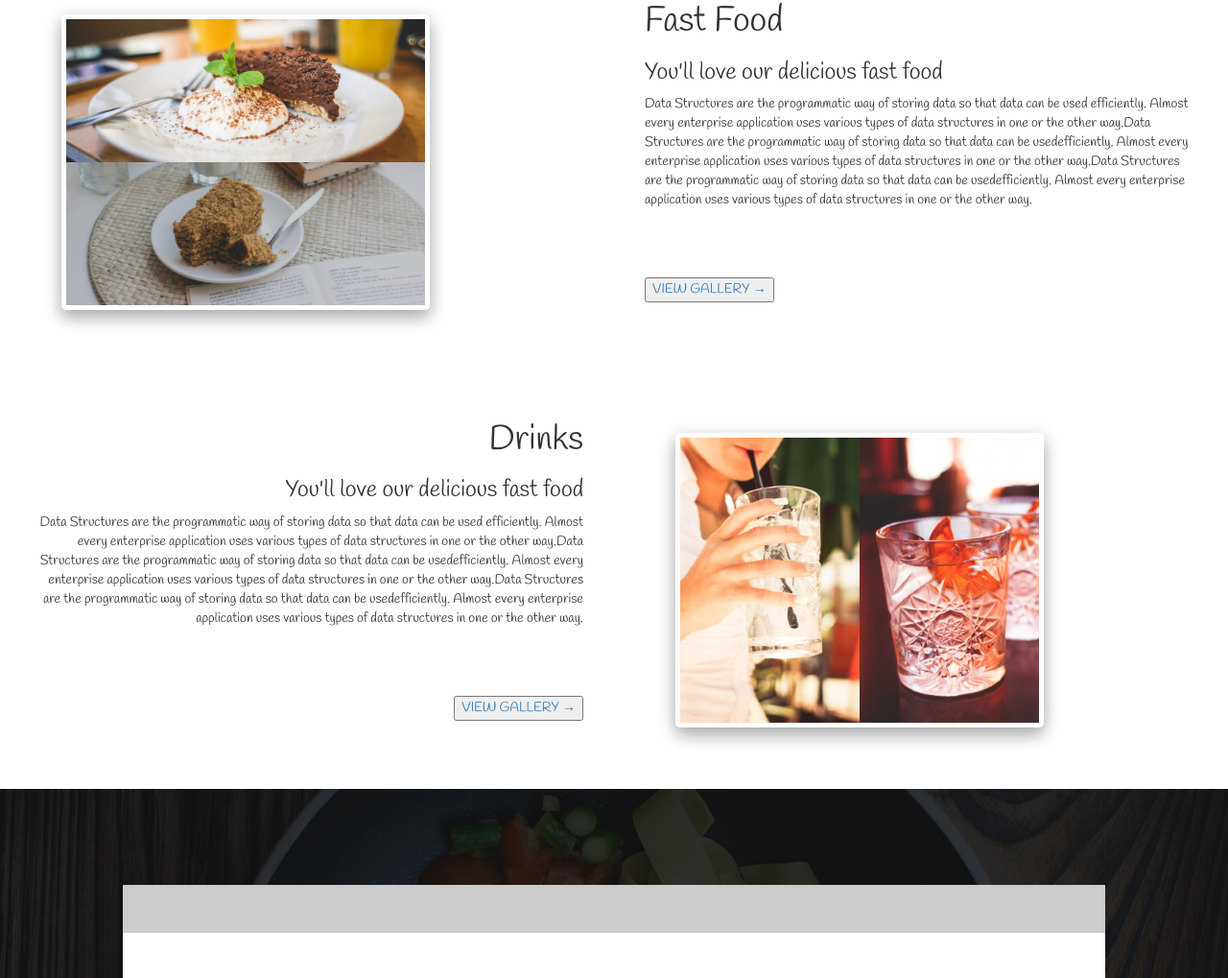
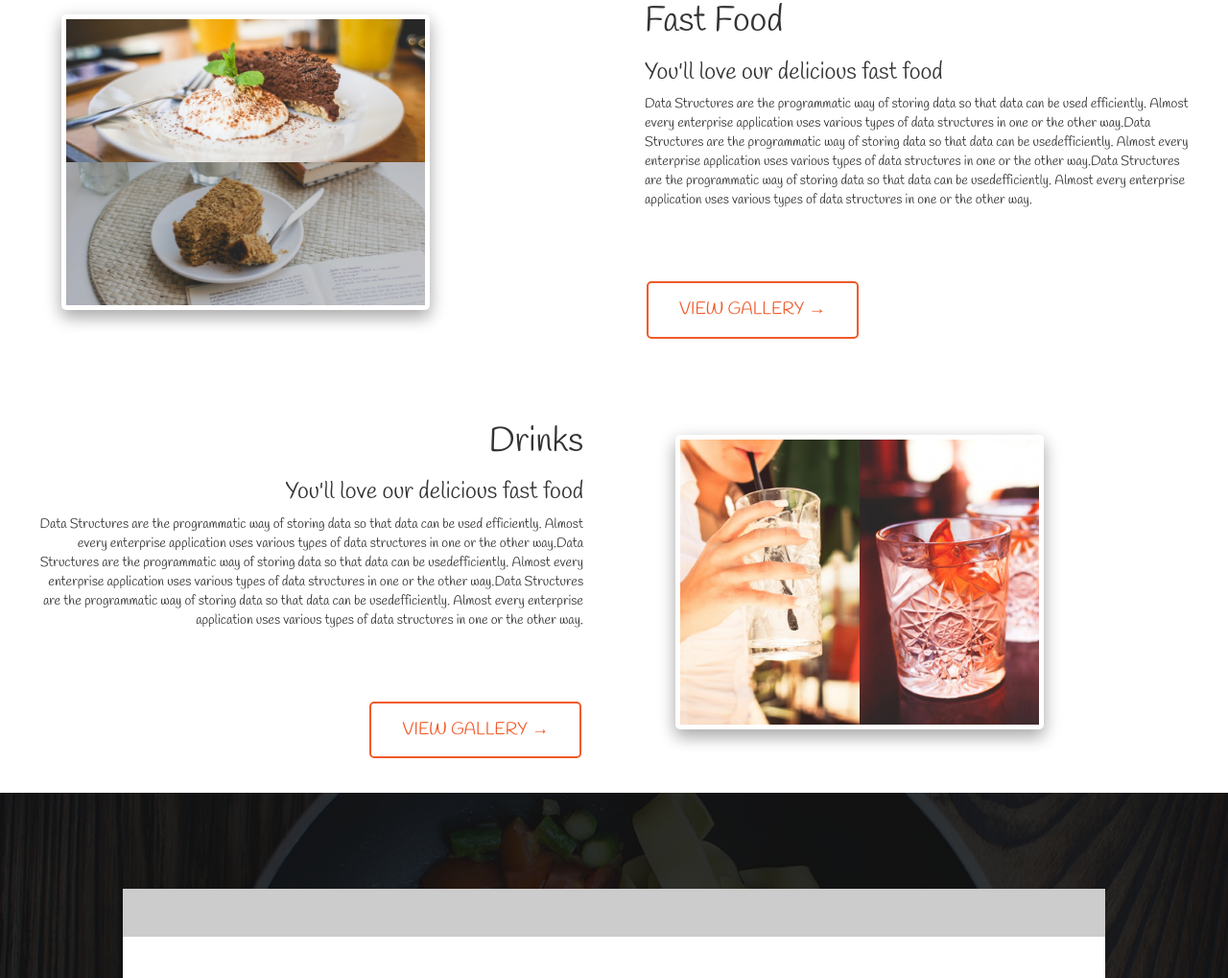
Before and after one commit to cyrillecrystals/anitasKitchen, a plain HTML site: page index.html in a window 1280 px wide. Shown: the part 1137-2156 px from the top of the page at 96% size. Drawn offline with nearby package versions, Linux system fonts and the light colour scheme; files whose address does not match are found by name.

Commit message:
Add changes to styles.css

```diff
--- a/css/styles.css
+++ b/css/styles.css
@@ -314,3 +314,31 @@ top: 20px;
 right: 45px;
 font-size: 60px;
 }
+@media screen and (max-height: 450px) {
+.overlayMenu a {font-size: 20px}
+.overlayMenu .closebtn {
+font-size: 40px;
+top: 15px;
+right: 35px;
+}
+}
+
+/*---BUTTONS-----*/
+.button {
+border: none;
+color: #F15A29;
+padding: 15px 32px;
+text-align: center;
+text-decoration: none;
+display: inline-block;
+font-size: 18px;
+margin: 4px 2px;
+cursor: pointer;
+border-radius: 5px;
+}
+
+.button1 {
+background-color: white;
+color: #F15A29;
+border: 2px solid #F15A29;
+}
```
